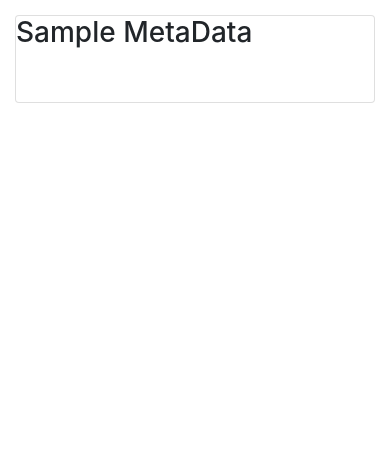
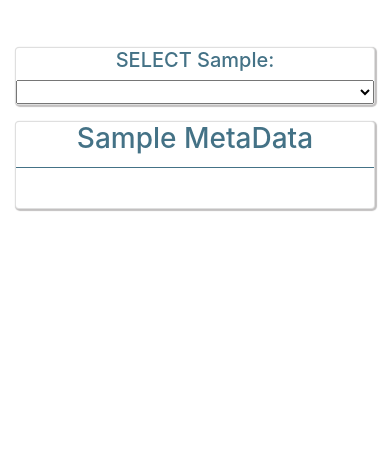
Before and after one commit to bman511/Micro-Button, a Flask app: page / in a window 390 px wide. Shown: the part 369-818 px from the top of the page. Run offline with Flask 2, Linux system fonts and the light colour scheme; data that the repository does not hold is empty; some libraries are stand-ins or nearby versions.

Commit message:
everything working, styles finalized

```diff
--- a/static/js/app.js
+++ b/static/js/app.js
@@ -49,17 +49,22 @@
 
     let finalLabels = topTen.map(x => sampleData.otu_labels[x[1]]);
 
+    let pieColors = ['rgb(44, 62, 80)', 'rgb(59, 83, 107)', 'rgb(231, 76, 60)', '#B83C30', '#262626','#3498DB','#3BADFA','#2980B9','#226A99','#63658F'];
+
     let data = [{
       values: finalVals,
       labels: finalIds,
       type: 'pie',
+      marker: {
+        colors:pieColors
+      },
       hovertext: finalLabels
     }];
 
     let layout = {
 
-      title:'Top Ten Samples',
-      height: 400,
+      title:'Top Ten Samples per Person',
+      height: 600,
       width: 600
     };
 
@@ -86,7 +91,7 @@
     let bubData = [bubble];
 
     let bubLayout = {
-      title: 'Belly Micro Bubble',
+      title: 'Bugs in Bubbles',
       showlegend: false,
       height: 600,
       width: 1100
--- a/static/style.css
+++ b/static/style.css
@@ -1,10 +1,53 @@
+
+:root {
+     --text-color: rgb(68, 114, 134);
+  }
 
 .jumbotron{
 
-    color:rebeccapurple;
+    color:white;
+    background: url(https://proxy.duckduckgo.com/iu/?u=http%3A%2F%2Fcdn.publishyourarticles.net%2Fwp-content%2Fuploads%2F2015%2F06%2FExploding-Bacteria.jpg&f=1) bottom center no-repeat;
+    background-size: 100%;
+    border-bottom:30px solid #5288A0;
 }
+
+h1{
+
+    font-size:5em;
+}
+
+.jumbotron>p{
+
+    font-size:1.5em;
+}
+
 
 .card{
 
     margin-top:1em;
+    color:var(--text-color);
+    /* min-width: 158px; */
+    box-shadow: 1px 1px 1px 1px #c2c0c0;
+
 }
+
+#meta-title{
+
+    border-bottom:1px solid;
+    border-bottom-color: var(--text-color);
+}
+
+.col-md-2{
+
+    min-width: 170px;
+}
+
+h5,h3{
+
+    text-align: center;
+}
+
+/* Background image address */
+/* https://proxy.duckduckgo.com/iu/?u=http%3A%2F%2Fcdn.publishyourarticles.net%2Fwp-content%2Fuploads%2F2015%2F06%2FExploding-Bacteria.jpg&f=1 */
+
+/* #5288A0 */
--- a/templates/index.html
+++ b/templates/index.html
@@ -5,64 +5,54 @@
   <meta charset="UTF-8">
   <meta name="viewport" content="width=device-width, initial-scale=1.0">
   <meta http-equiv="X-UA-Compatible" content="ie=edge">
-  <title>Flask Plotlyjs Example</title>
-  <!-- <link rel="stylesheet" href="https://maxcdn.bootstrapcdn.com/bootstrap/3.3.7/css/bootstrap.min.css"> -->
+  <title>Microbelliology</title>
   <link rel="stylesheet" href="https://stackpath.bootstrapcdn.com/bootstrap/4.3.1/css/bootstrap.min.css" integrity="sha384-ggOyR0iXCbMQv3Xipma34MD+dH/1fQ784/j6cY/iJTQUOhcWr7x9JvoRxT2MZw1T" crossorigin="anonymous">
   <link rel="stylesheet" href="{{ url_for('static', filename='style.css') }}">
-
-  <!-- Latest compiled and minified CSS -->
-  <!-- <link rel="stylesheet" href="https://cdn.jsdelivr.net/npm/bootstrap-select@1.13.7/dist/css/bootstrap-select.min.css"> -->
-
-
 </head>
 
 <body>
 
+      <div class="jumbotron jumbotron-fluid text-center">
+        <h1>Umbilicus Inquisitio</h1>
+        <p class="display-4">Choose a sample. Explore the navel biome.</p>
+
+    </div>
+
   <div class="container">
     <div class="row">
-      <div class="col-md-12 jumbotron text-center">
-        <h1>Belly Button Biodiversity Dashboard</h1>
-        <p>Use the interactive charts below to explore the dataset</p>
-      </div>
-    </div>
-    <div class="row">
       <div class="col-md-2">
-        <div class="well">
+        <div class="card">
           <h5>SELECT Sample:</h5>
           <select id="selDataset" onchange="optionChanged(this.value)"></select>
         </div>
         <div class="card">
-          <div>
+          <div id="meta-title">
             <h3 class="card-title">Sample MetaData</h3>
           </div>
           <div id="sample-metadata" class="card-body"></div>
         </div>
       </div>
-      <div class="col-md-5">
+      <div class="col-md-10">
         <div id="pie"></div>
       </div>
-      <div class="col-md-5">
+      <!-- <div class="col-md-5">
         <div id="gauge"></div>
+      </div> -->
+    </div>
+    <div class="row">
+      <div class="col-md-12">
+        <div id="bubble"></div>
       </div>
     </div>
   </div>
-  <div class="row">
-    <div class="col-md-12">
-      <div id="bubble"></div>
-    </div>
-  </div>
 
-  <!-- <script src="https://cdn.plot.ly/plotly-1.31.2.min.js"></script> -->
+
   <script src="https://cdnjs.cloudflare.com/ajax/libs/d3/5.5.0/d3.js"></script>
   <script src="https://cdn.plot.ly/plotly-latest.min.js"></script>
   <script src="https://code.jquery.com/jquery-3.3.1.slim.min.js" integrity="sha384-q8i/X+965DzO0rT7abK41JStQIAqVgRVzpbzo5smXKp4YfRvH+8abtTE1Pi6jizo" crossorigin="anonymous"></script>
   <script src="https://cdnjs.cloudflare.com/ajax/libs/popper.js/1.14.7/umd/popper.min.js" integrity="sha384-UO2eT0CpHqdSJQ6hJty5KVphtPhzWj9WO1clHTMGa3JDZwrnQq4sF86dIHNDz0W1" crossorigin="anonymous"></script>
   <script src="https://stackpath.bootstrapcdn.com/bootstrap/4.3.1/js/bootstrap.min.js" integrity="sha384-JjSmVgyd0p3pXB1rRibZUAYoIIy6OrQ6VrjIEaFf/nJGzIxFDsf4x0xIM+B07jRM" crossorigin="anonymous"></script>
-  <!-- Latest compiled and minified JavaScript -->
   <script src="https://cdn.jsdelivr.net/npm/bootstrap-select@1.13.7/dist/js/bootstrap-select.min.js"></script>
-
-  <!-- (Optional) Latest compiled and minified JavaScript translation files -->
-  <!-- <script src="https://cdn.jsdelivr.net/npm/bootstrap-select@1.13.7/dist/js/i18n/defaults-*.min.js"></script> -->
   <script src="{{ url_for('static', filename='js/bonus.js') }}"></script>
   <script src="{{ url_for('static', filename='js/app.js') }}"></script>
 
```
